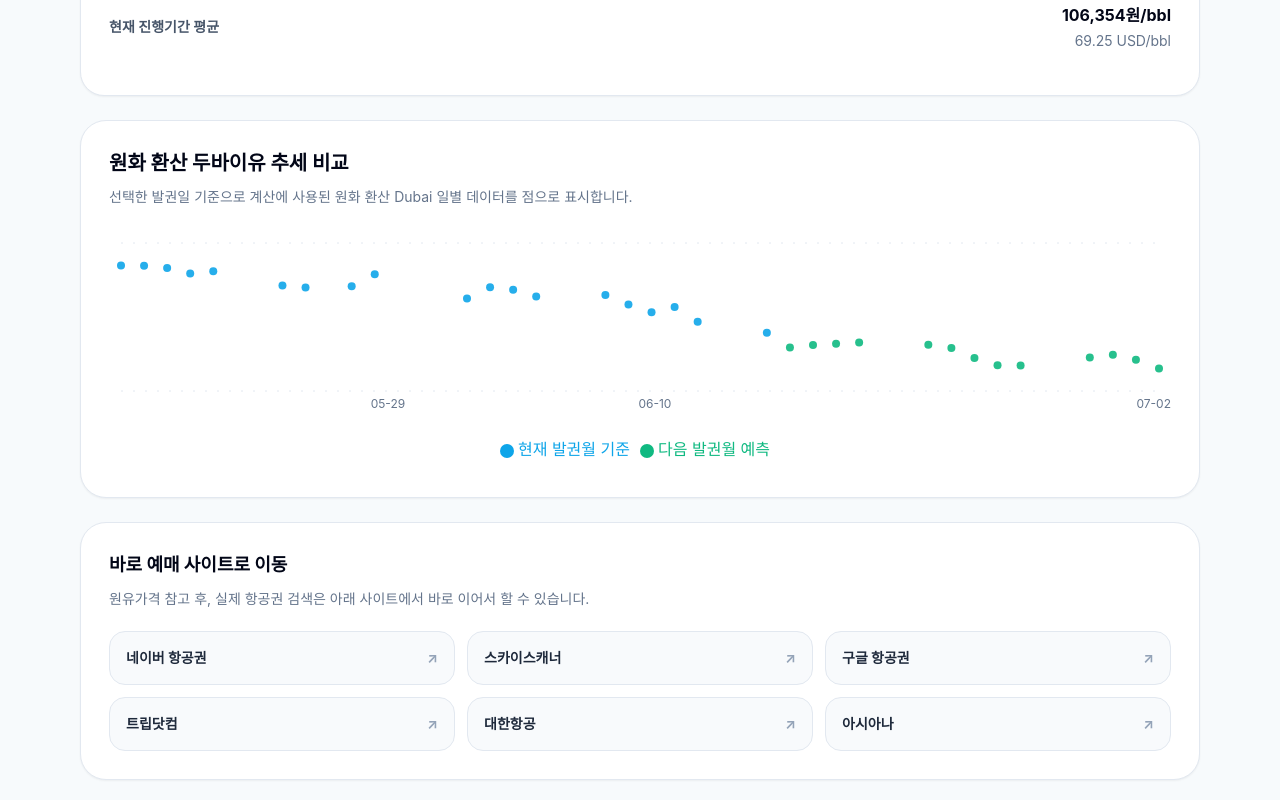
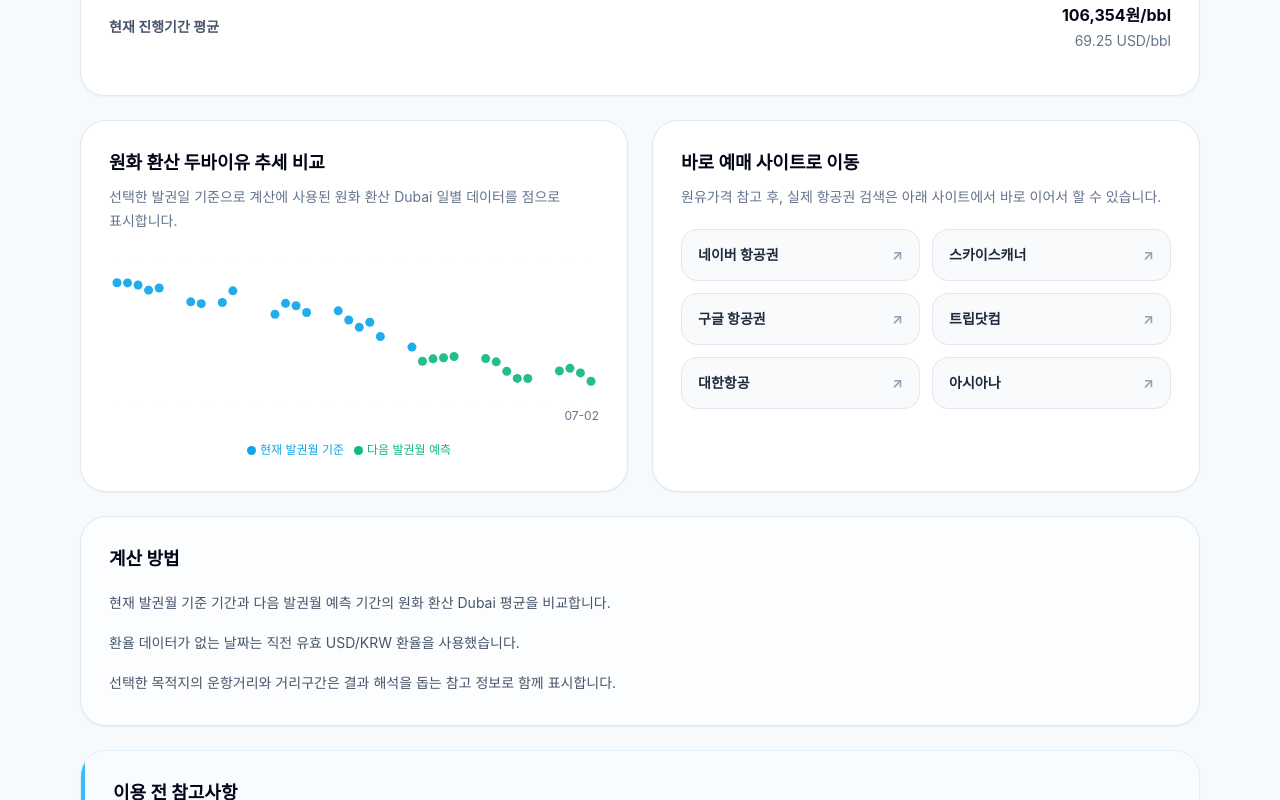
Before and after one commit to day27N/0708, a Next.js app: page / in a window 1280 px wide. Shown: the part 1820-2620 px from the top of the page. Built offline with nearby package versions, Linux system fonts and the light colour scheme.

Commit message:
Arrange chart and booking cards side by side

```diff
--- a/src/app/page.tsx
+++ b/src/app/page.tsx
@@ -349,29 +349,28 @@ export default function Page() {
               ]}
             />
 
+            <div className="mt-6 grid items-stretch gap-6 lg:grid-cols-2">
               <TrendChart
                 prices={combinedPrices}
                 currentPeriod={result.currentPeriod}
                 nextPredictionPeriod={result.nextPredictionPeriod}
               />
 
-            <section className="mt-6 rounded-[26px] border border-slate-200 bg-white p-6 shadow-sm sm:p-7">
-              <div className="flex flex-col gap-2 sm:flex-row sm:items-end sm:justify-between">
+              <section className="flex h-full min-h-[360px] flex-col rounded-[26px] border border-slate-200 bg-white p-5 shadow-sm sm:p-7">
                 <div>
                   <h2 className="text-lg font-bold text-slate-950">바로 예매 사이트로 이동</h2>
                   <p className="mt-2 break-keep text-sm leading-6 text-slate-500">
                     원유가격 참고 후, 실제 항공권 검색은 아래 사이트에서 바로 이어서 할 수 있습니다.
                   </p>
                 </div>
-              </div>
-              <div className="mt-5 grid gap-3 sm:grid-cols-2 lg:grid-cols-3">
+                <div className="mt-5 grid flex-1 content-start gap-3 sm:grid-cols-2">
                   {bookingSites.map(site => (
                     <a
                       key={site.name}
                       href={site.href}
                       target="_blank"
                       rel="noreferrer"
-                    className="group flex min-h-[54px] items-center justify-between rounded-2xl border border-slate-200 bg-slate-50 px-4 py-3 text-sm font-bold text-slate-800 transition hover:-translate-y-0.5 hover:border-sky-200 hover:bg-sky-50 hover:text-sky-800 focus:outline-none focus:ring-4 focus:ring-sky-100 active:translate-y-0"
+                      className="group flex min-h-[52px] items-center justify-between rounded-2xl border border-slate-200 bg-slate-50 px-4 py-3 text-sm font-bold text-slate-800 transition hover:-translate-y-0.5 hover:border-sky-200 hover:bg-sky-50 hover:text-sky-800 focus:outline-none focus:ring-4 focus:ring-sky-100 active:translate-y-0"
                     >
                       <span>{site.name}</span>
                       <span className="text-slate-400 transition group-hover:text-sky-600">↗</span>
@@ -379,6 +378,7 @@ export default function Page() {
                   ))}
                 </div>
               </section>
+            </div>
 
             <section className="mt-6 rounded-[26px] border border-slate-200 bg-[#FBFDFF] p-6 shadow-sm sm:p-7">
               <h2 className="text-lg font-bold text-slate-950">계산 방법</h2>
--- a/src/components/TrendChart.tsx
+++ b/src/components/TrendChart.tsx
@@ -51,7 +51,7 @@ function CustomTooltip({ active, payload }: any) {
 
 function PointShape(props: any) {
   const { cx, cy, fill } = props
-  return <circle cx={cx} cy={cy} r={4} fill={fill} fillOpacity={0.9} />
+  return <circle cx={cx} cy={cy} r={4.5} fill={fill} fillOpacity={0.92} />
 }
 
 export default function TrendChart({
@@ -84,27 +84,28 @@ export default function TrendChart({
   const yDomain: [number, number] = [minKrw - yPadding, maxKrw + yPadding]
 
   return (
-    <section className="mt-6 rounded-[26px] border border-slate-200 bg-white p-5 shadow-sm sm:p-7">
+    <section className="flex h-full min-h-[360px] flex-col rounded-[26px] border border-slate-200 bg-white p-5 shadow-sm sm:p-7">
       <div>
-        <h2 className="break-keep text-xl font-bold text-slate-950">원화 환산 두바이유 추세 비교</h2>
+        <h2 className="break-keep text-lg font-bold text-slate-950">원화 환산 두바이유 추세 비교</h2>
         <p className="mt-2 break-keep text-sm leading-6 text-slate-500">
           선택한 발권일 기준으로 계산에 사용된 원화 환산 Dubai 일별 데이터를 점으로 표시합니다.
         </p>
       </div>
 
-      <div className="mt-5 h-[240px] w-full">
+      <div className="mt-4 min-h-[214px] flex-1 w-full">
         {points.length === 0 ? (
           <div className="flex h-full items-center justify-center rounded-[20px] bg-slate-50 text-sm text-slate-500">
             선택한 기간에 표시할 데이터가 없습니다.
           </div>
         ) : (
           <ResponsiveContainer width="100%" height="100%">
-            <ScatterChart margin={{ top: 14, right: 12, bottom: 8, left: 12 }}>
-              <CartesianGrid vertical={false} stroke="#E2E8F0" strokeDasharray="2 10" />
+            <ScatterChart margin={{ top: 12, right: 8, bottom: 4, left: 8 }}>
+              <CartesianGrid vertical={false} stroke="#E2E8F0" strokeDasharray="2 10" strokeOpacity={0.5} />
               <XAxis
                 type="number"
                 dataKey="timestamp"
                 domain={['dataMin', 'dataMax']}
+                tickCount={3}
                 tickFormatter={formatDateTick}
                 tick={{ fill: '#64748B', fontSize: 12 }}
                 tickLine={false}
@@ -120,7 +121,7 @@ export default function TrendChart({
                 tick={false}
               />
               <Tooltip content={<CustomTooltip />} cursor={{ stroke: '#94A3B8', strokeDasharray: '4 4' }} />
-              <Legend verticalAlign="bottom" wrapperStyle={{ paddingTop: 16 }} />
+              <Legend verticalAlign="bottom" wrapperStyle={{ paddingTop: 8, fontSize: 12 }} iconSize={9} />
               <Scatter name="현재 발권월 기준" data={currentData} fill="#0EA5E9" shape={<PointShape />} />
               <Scatter name="다음 발권월 예측" data={nextData} fill="#10B981" shape={<PointShape />} />
             </ScatterChart>
```
Lines whose indentation alone changed are shown as unchanged.
